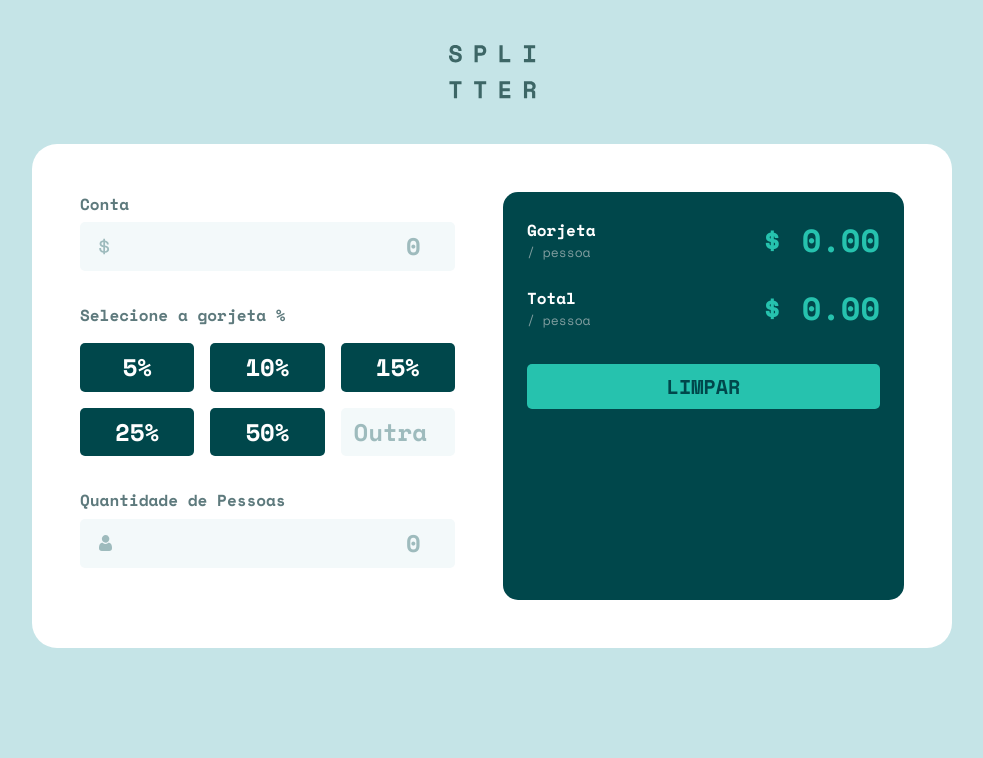
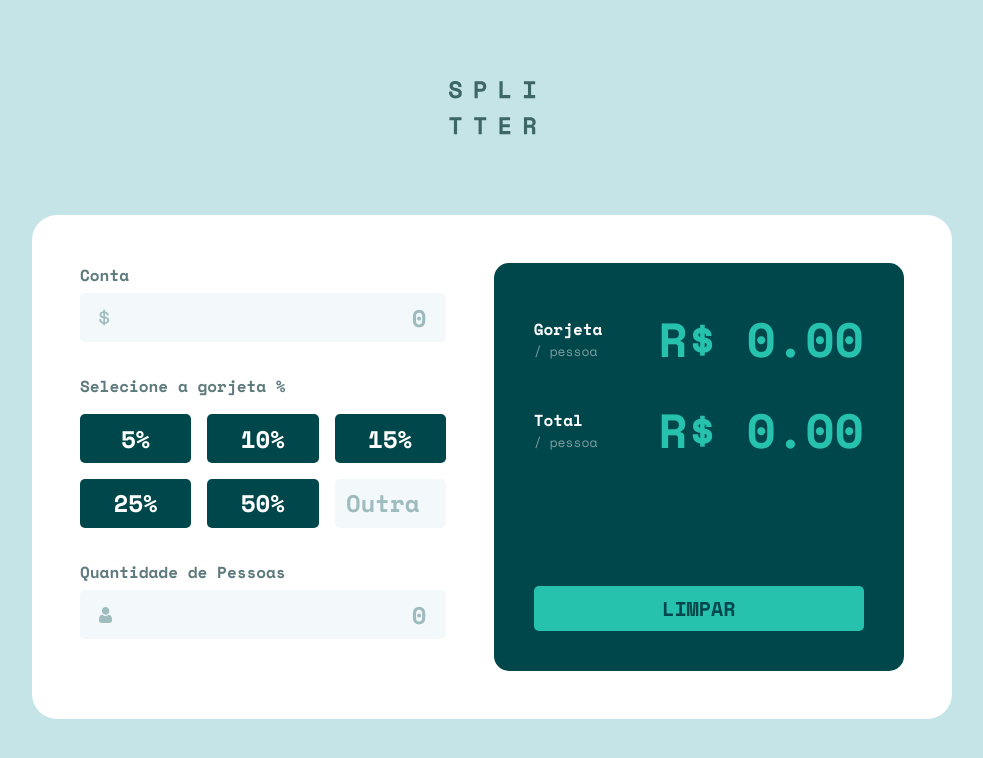
Before and after one commit to giovanna2211/calculadora-de-gorjeta, a plain HTML site: page index.html in a window 1280 px wide. Shown: the whole page, without its empty margins (148-1131 px from the left). Drawn offline with nearby package versions, Linux system fonts and the light colour scheme.

Commit message:
Quinto commit do HTML e Sétimo commit do CSS

```diff
--- a/index.html
+++ b/index.html
@@ -58,13 +58,14 @@
         </section>
 
         <section class="resultados">
+            <div>
                 <div class="gorjeta-total">
                     <p>
                         <strong>Gorjeta</strong> <br>
                         / pessoa
                     </p>
 
-                <strong>$ 0.00</strong>
+                    <strong>R$ 0.00</strong>
                 </div>
 
                 <div class="total">
@@ -73,7 +74,8 @@
                         / pessoa
                     </p>
 
-                <strong>$ 0.00</strong>
+                    <strong>R$ 0.00</strong>
+                </div>
             </div>
 
             <button>Limpar</button>
--- a/style.css
+++ b/style.css
@@ -74,6 +74,10 @@ main{
     outline: 2px solid var(--light-green);
 }
 
+.conta input::-webkit-inner-spin-button, .pessoas input::-webkit-inner-spin-button{
+    display: none;
+}
+
 .gorjeta div{
     margin-top: 1rem;
     display: grid;
@@ -114,7 +118,7 @@ main{
 
 }
 
-.resultados div{
+.resultados div div{
     display: flex;
     justify-content: space-between;
     align-items: center;
@@ -157,6 +161,18 @@ main{
 }
 
 @media (min-width:920px){
+    body{
+        display: flex;
+        flex-direction: column;
+        min-height: 100svh;
+        justify-content: center;
+        gap: 5rem;
+    }
+
+    header{
+        padding: 0;
+    }
+
     main{
         display: flex;
         gap: 3rem;
@@ -170,7 +186,22 @@ main{
         width: 100%;
     }
 
+    .conta input::-webkit-inner-spin-button, .pessoas input::-webkit-inner-spin-button{
+        display: none;
+    }
+
     .gorjeta div{
         grid-template-columns: 1fr 1fr 1fr;
     }
+
+    .resultados{
+        display: flex;
+        flex-direction: column;
+        justify-content: space-between;
+        padding: 2.5rem;
+    }
+
+    .resultados div > strong{
+        font-size: 3rem;
+    }
 }
```
Lines whose indentation alone changed are shown as unchanged.
